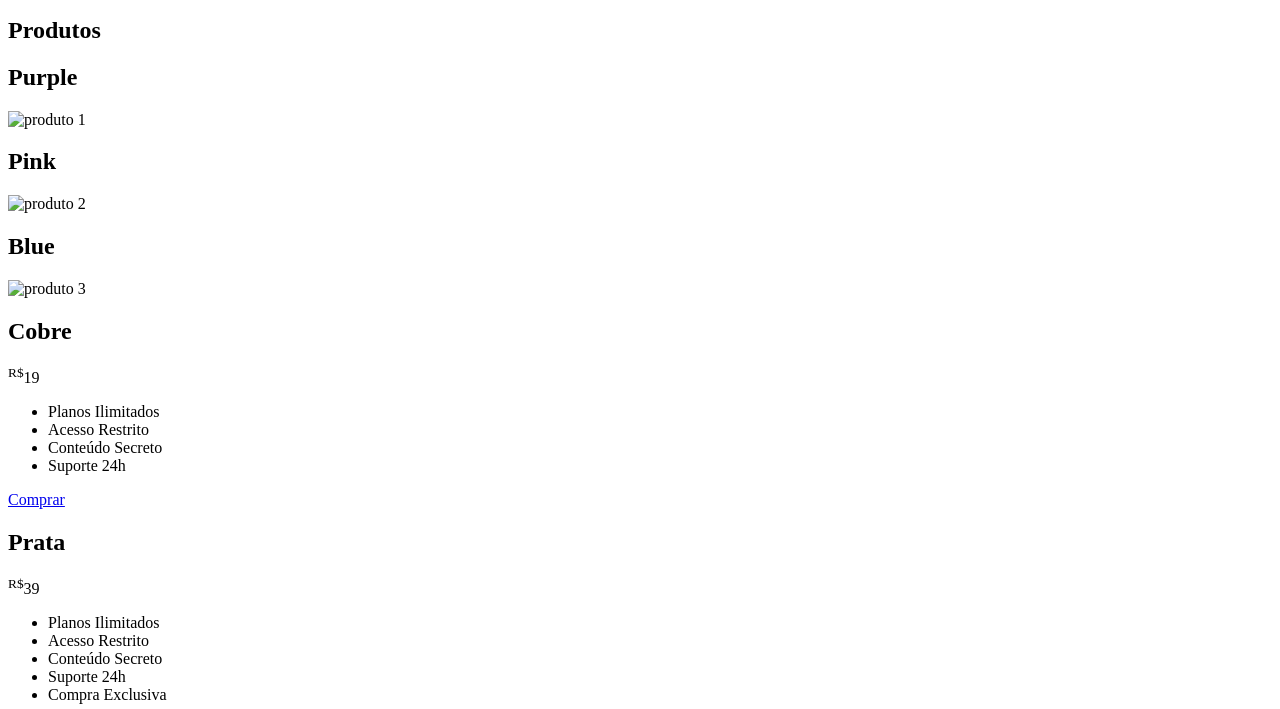
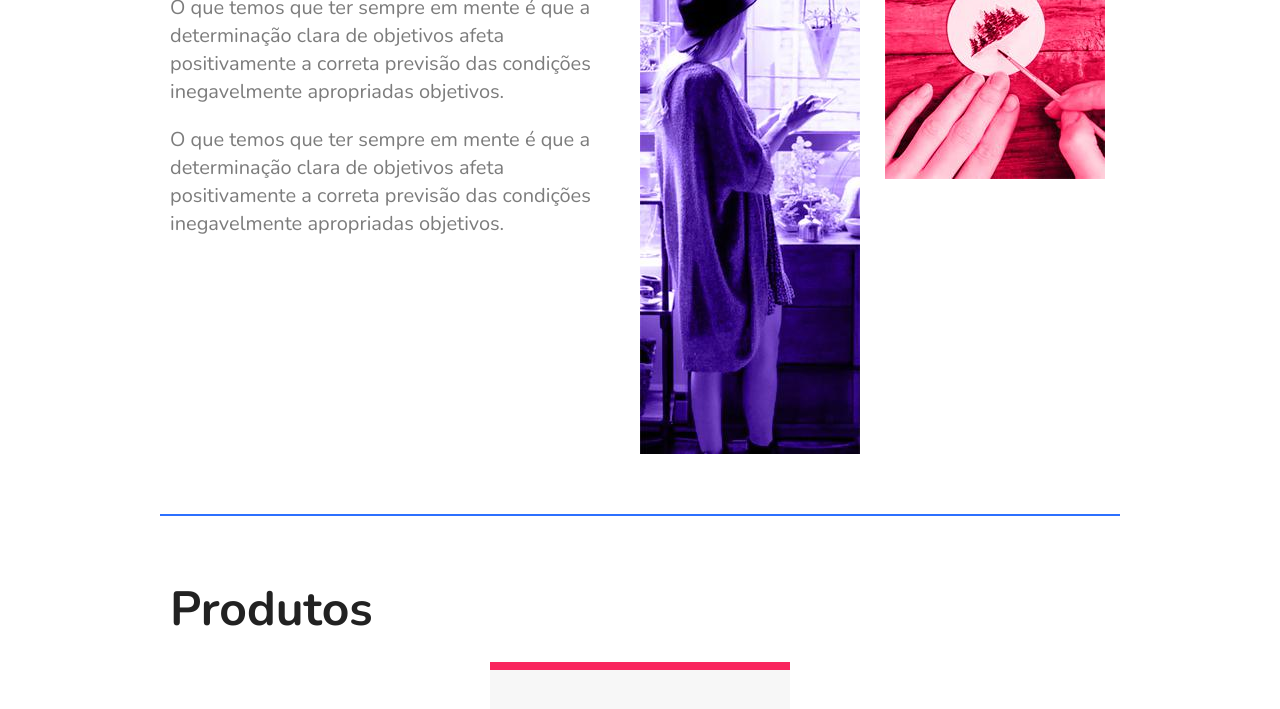
Before and after one commit to AlbertoMaiaVNeto/flexblog, a plain HTML site: page index.html in a window 1280 px wide. Shown: the part 495-1204 px from the top of the page. Drawn offline with nearby package versions, Linux system fonts and the light colour scheme; the site is published under a folder, as on GitHub Pages, so addresses that start at the root find nothing.

Commit message:
correção

```diff
--- a/index.html
+++ b/index.html
@@ -5,7 +5,7 @@
   <meta charset="UTF-8">
   <meta name="viewport" content="width=device-width, initial-scale=1.0">
   <title>FlexBlog</title>
-  <link rel="stylesheet" href="/css/style.css">
+  <link rel="stylesheet" href="./css/style.css">
 
   <link rel="preconnect" href="https://fonts.googleapis.com">
   <link rel="preconnect" href="https://fonts.gstatic.com" crossorigin>
@@ -46,10 +46,10 @@
       <p>O que temos que ter sempre em mente é que a determinação clara de objetivos afeta positivamente a correta previsão das condições inegavelmente apropriadas objetivos.</p>
     </div>
     <div class="sobre-img">
-      <img src="/img/sobre1.jpg" alt="Sobre 1">
+      <img src="./img/sobre1.jpg" alt="Sobre 1">
     </div>
     <div class="sobre-img">
-      <img src="/img/sobre2.jpg" alt="Sobre 2">
+      <img src="./img/sobre2.jpg" alt="Sobre 2">
     </div>
   </section>
 
@@ -58,15 +58,15 @@
     <div class="produtos-container">
       <div class="produtos-item purple">
         <h2>Purple</h2>
-        <img src="/img/produtos1.jpg" alt="produto 1">
+        <img src="./img/produtos1.jpg" alt="produto 1">
       </div>
       <div class="produtos-item pink">
         <h2>Pink</h2>
-        <img src="/img/produtos2.jpg" alt="produto 2">
+        <img src="./img/produtos2.jpg" alt="produto 2">
       </div>
       <div class="produtos-item blue">
         <h2>Blue</h2>
-        <img src="/img/produtos3.jpg" alt="produto 3">
+        <img src="./img/produtos3.jpg" alt="produto 3">
       </div>
     </div>
   </section>
```
